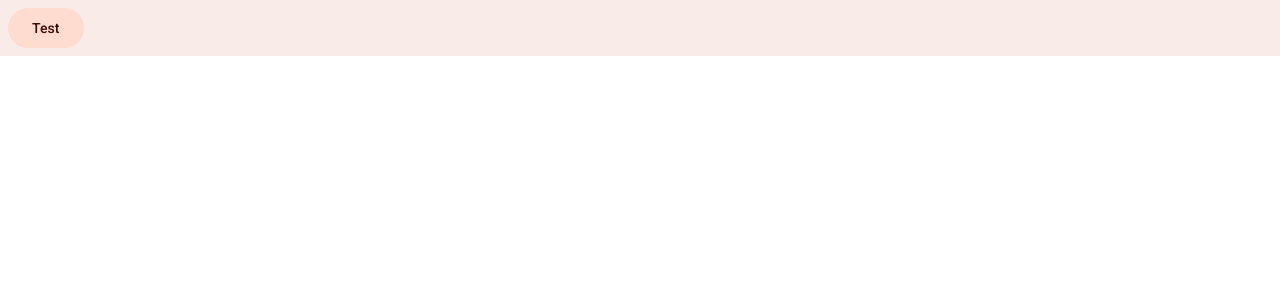
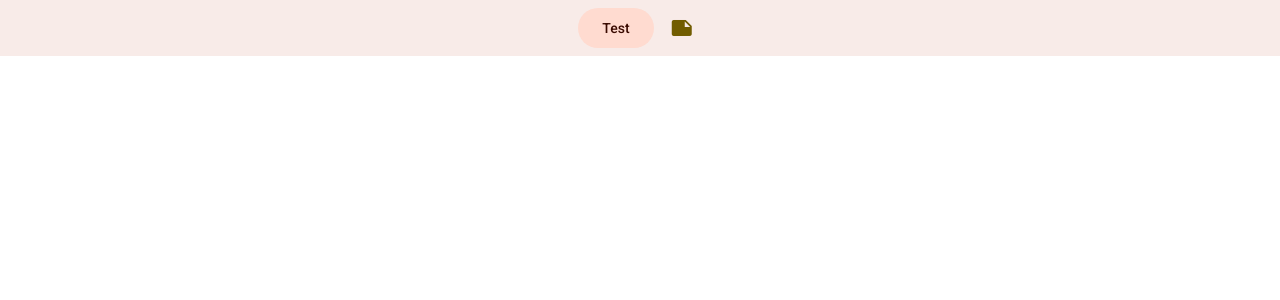
Before and after one commit to voi99/modern-angular-template, an Angular app: page / in a window 1280 px wide. Shown: the top 300 px of the page. Built offline with nearby package versions, Linux system fonts and the light colour scheme.

Commit message:
add: icon button color variants

```diff
--- a/src/app/app.component.ts
+++ b/src/app/app.component.ts
@@ -1,14 +1,18 @@
 import { ChangeDetectionStrategy, Component } from "@angular/core";
 import { RouterOutlet } from "@angular/router";
-import { MatButton } from "@angular/material/button";
+import { MatButton, MatIconButton } from "@angular/material/button";
+import { MatIcon } from "@angular/material/icon";
 
 @Component({
   selector: "app-root",
   standalone: true,
-  imports: [RouterOutlet, MatButton],
+  imports: [RouterOutlet, MatButton, MatIconButton, MatIcon],
   template: `
-    <div class="bg-surface-container p-2">
+    <div class="bg-surface-container p-2 flex items-center gap-2 justify-center">
       <button mat-flat-button class="mat-tonal">Test</button>
+      <button mat-icon-button class="mat-tertiary">
+        <mat-icon> note </mat-icon>
+      </button>
     </div>
   `,
   styles: ``,
--- /dev/null
+++ b/src/scss/_icon-buttons.scss
@@ -0,0 +1,21 @@
+@use "@angular/material" as mat;
+
+@mixin color-variants($theme) {
+  .mdc-icon-button {
+    &.mat-primary {
+      @include mat.icon-button-color($theme, $color-variant: primary);
+    }
+
+    &.mat-secondary {
+      @include mat.icon-button-color($theme, $color-variant: secondary);
+    }
+
+    &.mat-tertiary {
+      @include mat.icon-button-color($theme, $color-variant: tertiary);
+    }
+
+    &.mat-error {
+      @include mat.icon-button-color($theme, $color-variant: error);
+    }
+  }
+}
--- a/src/styles.scss
+++ b/src/styles.scss
@@ -3,6 +3,7 @@
 @use "m3-theme" as m3;
 @use "colors";
 @use "buttons";
+@use "icon-buttons";
 
 @include mat.core();
 
@@ -10,6 +11,7 @@
   @include mat.all-component-themes(m3.$light-theme);
   @include colors.theme-colors(m3.$light-theme);
   @include buttons.color-variants(m3.$light-theme);
+  @include icon-buttons.color-variants(m3.$light-theme);
 }
 
 .dark {
```
